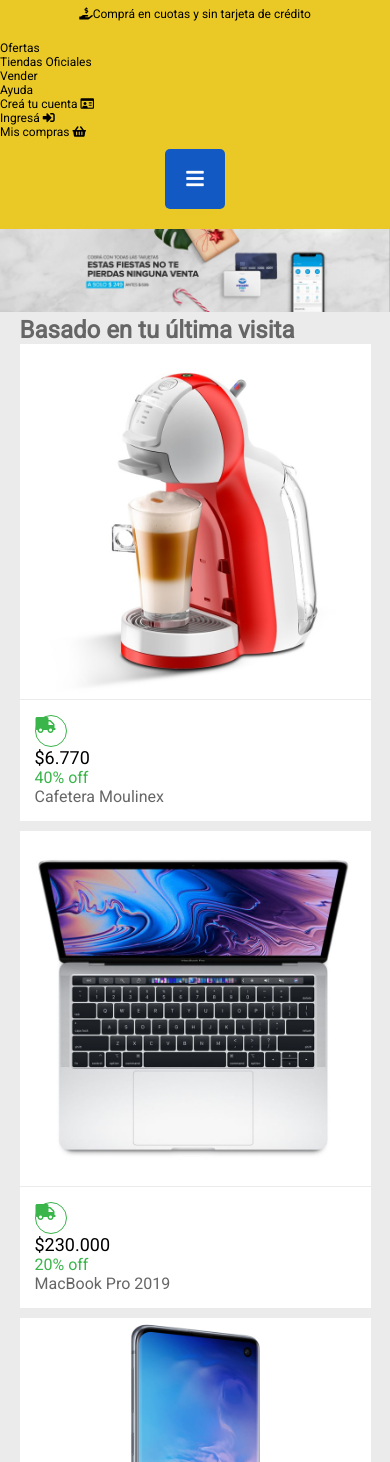
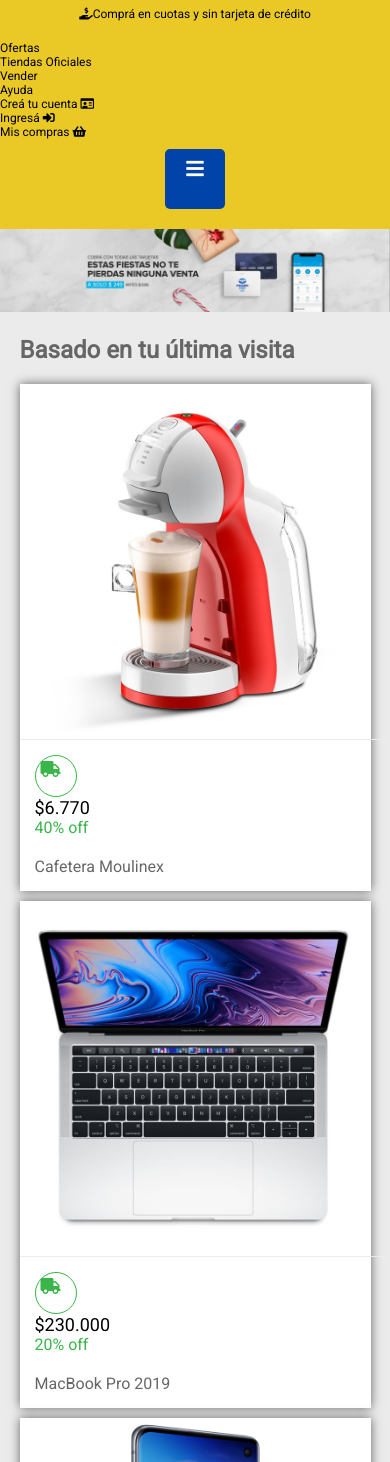
Before and after one commit to Monicareyess/ejercicioMercadoLiebre, a website: page views/home.html in a window 390 px wide. Shown: the part 138-1600 px from the top of the page. Drawn offline with Linux system fonts and the light colour scheme; files that its build step writes are made by us from their sources; files whose address does not match are found by name.

Commit message:
Agregando clase 13

```diff
--- a/public/css/styles.css
+++ b/public/css/styles.css
@@ -1,132 +1,155 @@
-*{
+* {
     margin: 0px;
     padding: 0px;
   }
 
-body{
-    font-family: 'Roboto', sans-serif;
+  body {
+    font-family: "Roboto", sans-serif;
     background-color: #ebebeb;
   }
 
-h3{
+  h3 {
     font-size: 24px;
   }
 
-p{
+  p {
     font-size: 12px;
   }
-div.top-header{
+  div.top-header {
     padding: 5%;
   }
 
-header{
-    background-color: #EAC926;
-    padding-bottom: 10px;
+  header {
+    background-color: #eac926;
   }
 
-header div.logo{
+  header div.logo {
     width: 50%;
   }
 
-header div.logo{
+  header div.logo {
     padding: 10px;
   }
-header nav{
+  header nav {
     font-size: 12px;
   }
 
-header ul li{
+  header ul li {
     list-style-type: none;
   }
 
-header ul li a{
+  header ul li a {
     text-decoration: none;
     color: #000;
   }
 
-header .form .input{
-    background-color: #FFF;
+  header .form .input {
+    background-color: #fff;
     border: 1px solid #000;
     outline: none;
     color: #666;
     padding: 2px;
   }
-header .form .submit{
-    background-color: #FFF;
+  header .form .submit {
+    background-color: #fff;
     border: 1px solid #000;
     color: #666;
     width: 10%;
   }
 
-header div.top-header p{
+  header div.top-header p {
     width: 100%;
     text-align: center;
     margin-top: 10px;
   }
 
-div.burger-menu{
+  div.burger-menu {
     text-align: center;
-    background-color: #1259c3;
+  }
+
+  div.burger-menu i {
+    background-color: #0044aa;
     border-radius: 5px;
-    color: #FFF;
+    color: #fff;
     font-size: 20px;
     height: 40px;
+    margin: 10px 0px 20px 0px;
     padding: 10px;
     width: 40px;
-    margin: 10px auto;
   }
 
-div.burger-menu i{
-    margin: 10px 0px 10px 0px;
+  .price {
+    font-size: 18px;
   }
 
-article div.main-article{
+  .discount,
+  .description {
+    font-size: 16px;
+    font-weight: normal;
+  }
+
+  h3,
+  .description {
+    color: #666;
+  }
+
+  .description {
+    display: none;
+    margin-top: 20px;
+  }
+
+  section.banner img {
+    width: 100%;
+  }
+
+  main {
+    width: 90%;
+    margin: 0 auto;
+  }
+
+  main section article {
+    background-color: #fff;
+    margin: 10px 0px;
+  }
+
+  main section article img {
+    width: 100%;
+  }
+
+  main section article i,
+  .discount {
+    color: #39b54a;
+  }
+
+  main section article i {
+    font-size: 16px;
+    padding: 5px;
+    width: 30px;
+    height: 30px;
+    border: 1px solid #39b54a;
+    background-color: #fff;
+    border-radius: 50%;
+  }
+
+  main section h3 {
+    margin: 20px 0px;
+  }
+
+  article div.main-article {
     width: 100%;
     border-top: 1px solid #ebebeb;
     padding: 15px;
   }
 
-article div.main-article .icon-container{
-    border-radius: 50%;
-    border: solid 1px #39b54a;
-    width: 30px;
-    height: 30px;
+  @media (min-width: 361px) {
+    main section article .description {
+      display: block;
     }
 
-.price{
-    font-size: 18px;
+    main section article {
+      box-shadow: 0px 0px 10px rgb(100, 100, 100);
+    }
   }
 
-.discount,
-.description{
-    font-size: 16px;
-    font-weight: normal;
+  @media (min-width: 769px) {
   }
-
-h3,
-.description{
-    color: #666;
-}
-
-section.banner img{
-    width: 100%;
-}
-
-main{
-    width: 90%;
-    margin: 0 auto;
-}
-
-main section article{
-    background-color: #fff;
-    margin-bottom: 10px;
-}
-
-main section article img{
-    width: 100%;
-}
-
-main section article i,
-.discount{
-    color: #39b54a;
-}
--- a/views/home.html
+++ b/views/home.html
@@ -49,7 +49,9 @@
                 <article>
                     <img src="images/img-cafetera-moulinex.jpg" alt="Cafetera" class="product_img">
                     <div class="main-article">
-                        <div class="icon-container"><i class="fas fa-truck"></i></div>
+                        <div class="truck-icon-container">
+                            <i class="fas fa-truck"></i>
+                        </div>
                         <p class="price">$6.770</p>
                         <p class="discount">40% off</p>
                         <h4 class="description">Cafetera Moulinex</h4>
@@ -58,7 +60,9 @@
                 <article>
                     <img src="images/img-macbook-pro-2019.jpg" alt="MacBook" class="product_img">
                     <div class="main-article">
-                        <div class="icon-container"><i class="fas fa-truck"></i></div>
+                        <div class="truck-icon-container">
+                            <i class="fas fa-truck"></i>
+                        </div>
                         <p class="price">$230.000</p>
                         <p class="discount">20% off</p>
                         <h4 class="description">MacBook Pro 2019</h4>
@@ -68,7 +72,9 @@
                     <img src="images/img-samsung-galaxy-s10.jpg" alt="Teléfono Móvil Samsung Galaxy"
                         class="product_img">
                     <div class="main-article">
-                        <div class="icon-container"><i class="fas fa-truck"></i></div>
+                        <div class="truck-icon-container">
+                            <i class="fas fa-truck"></i>
+                        </div>
                         <p class="price">$70.500</p>
                         <p class="discount">10% off</p>
                         <h4 class="description">Samsung Galaxy S10</h4>
@@ -77,7 +83,9 @@
                 <article>
                     <img src="images/img-tv-samsung-smart.jpg" alt="SmartTv Samsung" class="product_img">
                     <div class="main-article">
-                        <div class="icon-container"><i class="fas fa-truck"></i></div>
+                        <div class="truck-icon-container">
+                            <i class="fas fa-truck"></i>
+                        </div>
                         <p class="price">$23.200</p>
                         <p class="discount">5% off</p>
                         <h4 class="description">SmartTv Samsung 43"</h4>
@@ -91,7 +99,9 @@
                 <article>
                     <img src="images/img-cafetera-moulinex.jpg" alt="Cafetera" class="product_img">
                     <div class="main-article">
-                        <div class="icon-container"><i class="fas fa-truck"></i></div>
+                        <div class="truck-icon-container">
+                            <i class="fas fa-truck"></i>
+                        </div>
                         <p class="price">$6.770</p>
                         <p class="discount">40% off</p>
                         <h4 class="description">Cafetera Moulinex</h4>
@@ -100,7 +110,9 @@
                 <article>
                     <img src="images/img-macbook-pro-2019.jpg" alt="MacBook" class="product_img">
                     <div class="main-article">
-                        <div class="icon-container"><i class="fas fa-truck"></i></div>
+                        <div class="truck-icon-container">
+                            <i class="fas fa-truck"></i>
+                        </div>
                         <p class="price">$230.000</p>
                         <p class="discount">20% off</p>
                         <h4 class="description">MacBook Pro 2019</h4>
@@ -110,7 +122,9 @@
                     <img src="images/img-samsung-galaxy-s10.jpg" alt="Teléfono Móvil Samsung Galaxy"
                         class="product_img">
                     <div class="main-article">
-                        <div class="icon-container"><i class="fas fa-truck"></i></div>
+                        <div class="truck-icon-container">
+                            <i class="fas fa-truck"></i>
+                        </div>
                         <p class="price">$70.500</p>
                         <p class="discount">10% off</p>
                         <h4 class="description">Samsung Galaxy S10</h4>
@@ -119,7 +133,9 @@
                 <article>
                     <img src="images/img-tv-samsung-smart.jpg" alt="SmartTv Samsung" class="product_img">
                     <div class="main-article">
-                        <div class="icon-container"><i class="fas fa-truck"></i></div>
+                        <div class="truck-icon-container">
+                            <i class="fas fa-truck"></i>
+                        </div>
                         <p class="price">$23.200</p>
                         <p class="discount">5% off</p>
                         <h4 class="description">SmartTv Samsung 43"</h4>
```
Lines whose indentation alone changed are shown as unchanged.
